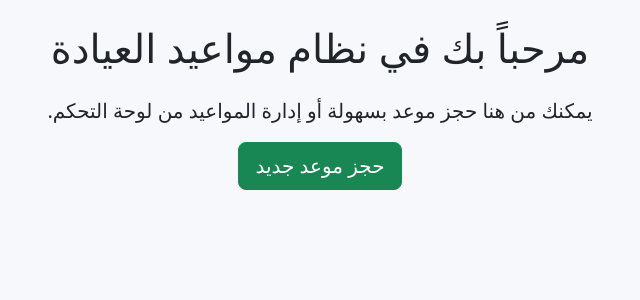
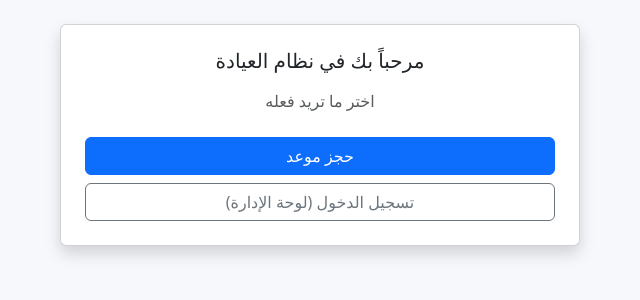
Before and after one commit to mshrf3334-star/clinic-appointments, a Flask app: page / in a window 1280 px wide. Shown: the part 56-356 px from the top of the page, without its empty margins (320-960 px from the left). Run offline with Flask 3, Linux system fonts and the light colour scheme.

Commit message:
Update index.html

```diff
--- a/templates/index.html
+++ b/templates/index.html
@@ -1,8 +1,13 @@
 {% extends "base.html" %}
 {% block content %}
-<div class="text-center">
-    <h1 class="mb-4">مرحباً بك في نظام مواعيد العيادة</h1>
-    <p class="lead">يمكنك من هنا حجز موعد بسهولة أو إدارة المواعيد من لوحة التحكم.</p>
-    <a href="{{ url_for('book') }}" class="btn btn-success btn-lg">حجز موعد جديد</a>
+<div class="d-flex justify-content-center">
+  <div class="card shadow p-4 card-home bg-white">
+    <h3 class="mb-3 text-center">مرحباً بك في نظام العيادة</h3>
+    <p class="text-center text-muted mb-4">اختر ما تريد فعله</p>
+    <div class="d-grid gap-2">
+      <a class="btn btn-primary" href="{{ url_for('book') }}">حجز موعد</a>
+      <a class="btn btn-outline-secondary" href="{{ url_for('login') }}">تسجيل الدخول (لوحة الإدارة)</a>
+    </div>
+  </div>
 </div>
 {% endblock %}
```
